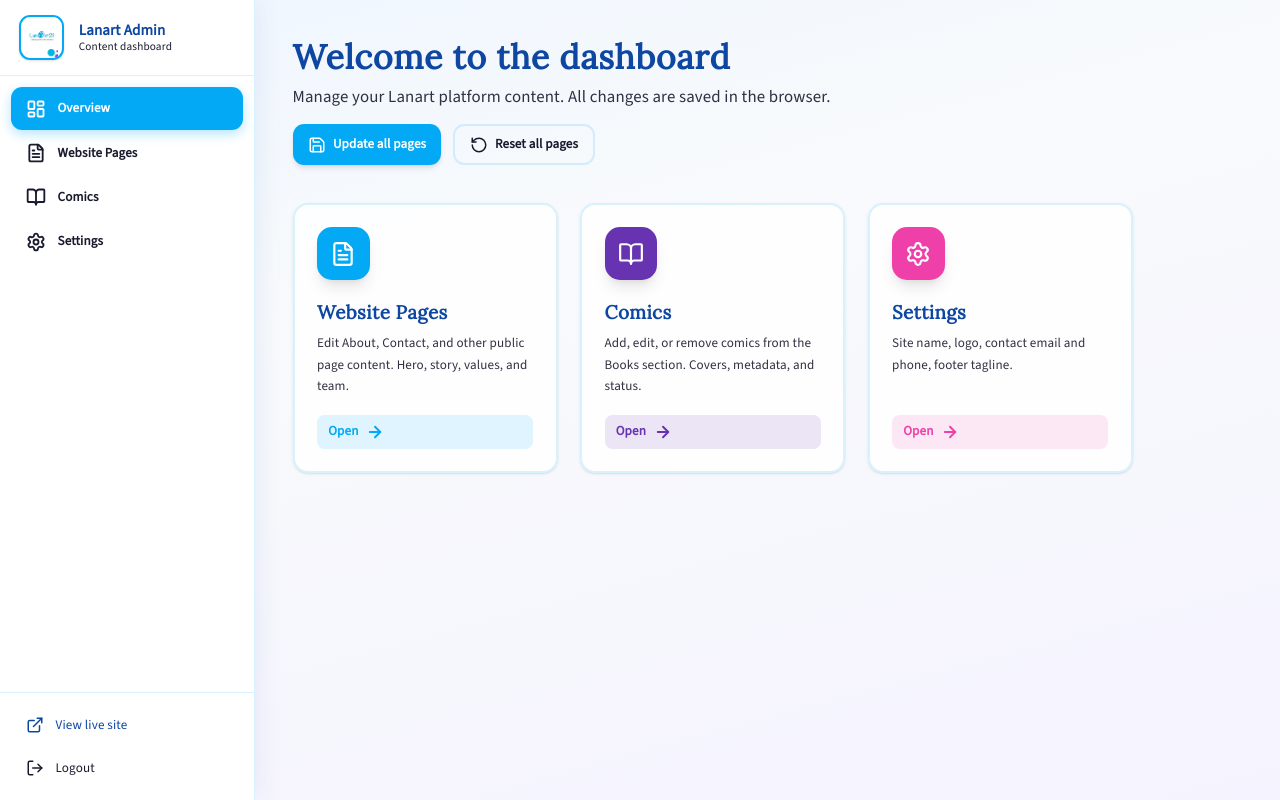
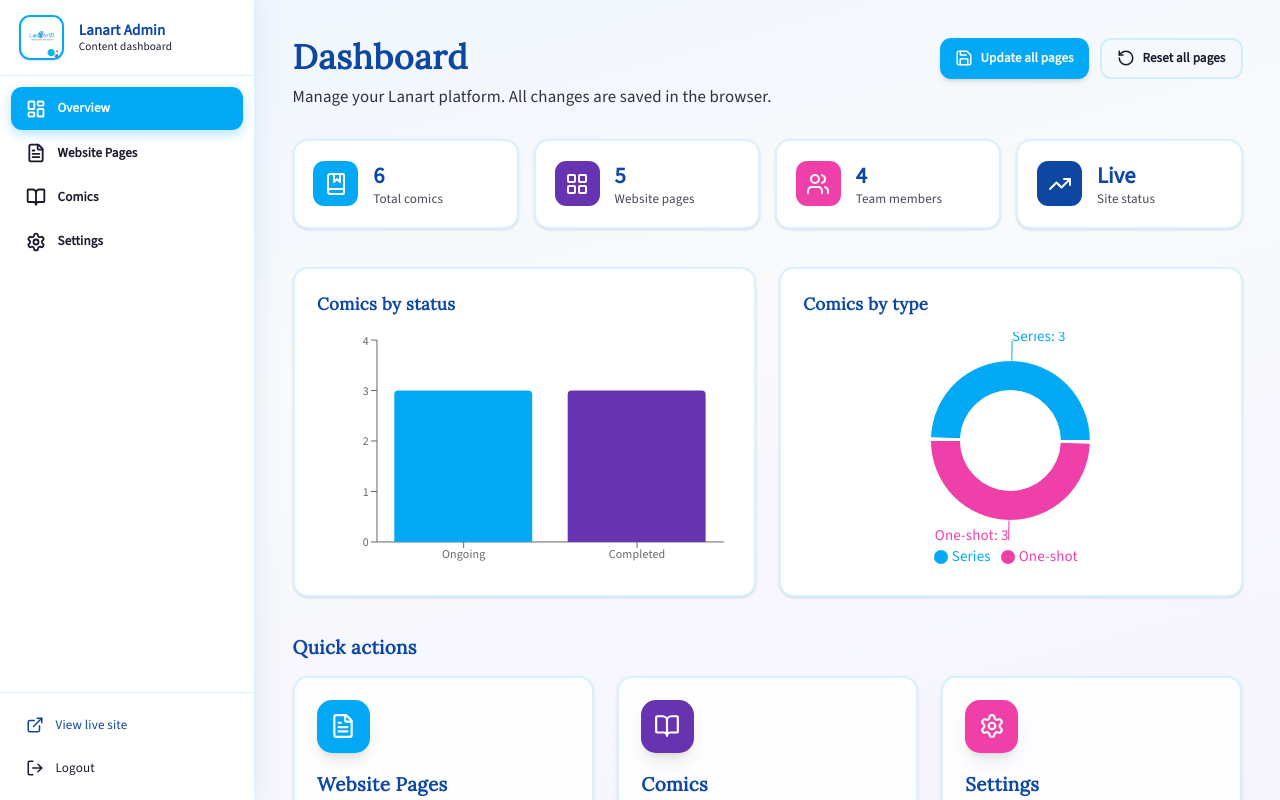
Before and after one commit to NexventuresLtd/Laranat-project, a React (Vite) app in the folder client_web/: page /dashboard in a window 1280 px wide. Shown: the top 800 px of the page. Built offline with nearby package versions, Linux system fonts and the light colour scheme.

Commit message:
feat: dashboard

```diff
--- a/client_web/src/pages/Dashboard/DashboardHome.tsx
+++ b/client_web/src/pages/Dashboard/DashboardHome.tsx
@@ -1,7 +1,31 @@
-import React, { useState } from 'react';
+import React, { useMemo, useState } from 'react';
 import { Link } from 'react-router-dom';
-import { FileText, BookOpen, Settings, ArrowRight, Save, RotateCcw } from 'lucide-react';
+import {
+  FileText,
+  BookOpen,
+  Settings,
+  ArrowRight,
+  Save,
+  RotateCcw,
+  LayoutGrid,
+  BookMarked,
+  Users,
+  TrendingUp,
+} from 'lucide-react';
+import {
+  BarChart,
+  Bar,
+  XAxis,
+  YAxis,
+  Tooltip,
+  ResponsiveContainer,
+  PieChart,
+  Pie,
+  Cell,
+  Legend,
+} from 'recharts';
 import { useSiteContent } from '../../context/SiteContentContext';
+import { useComics } from '../../context/ComicsContext';
 
 const cards = [
   {
@@ -30,10 +54,42 @@ const cards = [
   },
 ];
 
+const CHART_COLORS = ['#03A9F4', '#6733B0', '#EE40A8', '#0D47A1'];
+
 const DashboardHome: React.FC = () => {
-  const { persistAll, resetAllPages } = useSiteContent();
+  const { persistAll, resetAllPages, about, settings } = useSiteContent();
+  const { comics } = useComics();
   const [saved, setSaved] = useState(false);
   const [resetDone, setResetDone] = useState(false);
+
+  const stats = useMemo(() => {
+    const byStatus = comics.reduce(
+      (acc, c) => {
+        acc[c.status] = (acc[c.status] || 0) + 1;
+        return acc;
+      },
+      {} as Record<string, number>
+    );
+    const byType = comics.reduce(
+      (acc, c) => {
+        acc[c.type] = (acc[c.type] || 0) + 1;
+        return acc;
+      },
+      {} as Record<string, number>
+    );
+    return {
+      totalComics: comics.length,
+      totalTeamMembers: about.teamSection.members.length,
+      barData: [
+        { name: 'Ongoing', count: byStatus.ongoing ?? 0, fill: CHART_COLORS[0] },
+        { name: 'Completed', count: byStatus.completed ?? 0, fill: CHART_COLORS[1] },
+      ],
+      pieData: [
+        { name: 'Series', value: byType.series ?? 0, fill: CHART_COLORS[0] },
+        { name: 'One-shot', value: byType['one-shot'] ?? 0, fill: CHART_COLORS[2] },
+      ].filter((d) => d.value > 0),
+    };
+  }, [comics, about.teamSection.members.length]);
 
   const handleUpdateAll = () => {
     persistAll();
@@ -42,21 +98,27 @@ const DashboardHome: React.FC = () => {
   };
 
   const handleResetAllPages = () => {
-    if (!window.confirm('Reset all page content (Home, Services, Portfolio, About, Contact) to default? Your current edits will be lost. Settings and Comics are not affected.')) return;
+    if (
+      !window.confirm(
+        'Reset all page content (Home, Services, Portfolio, About, Contact) to default? Your current edits will be lost. Settings and Comics are not affected.'
+      )
+    )
+      return;
     resetAllPages();
     setResetDone(true);
     setTimeout(() => setResetDone(false), 2500);
   };
 
   return (
-    <div className="max-w-4xl">
-      <div className="mb-10 flex flex-wrap items-start justify-between gap-4">
+    <div className="max-w-6xl">
+      {/* Header */}
+      <div className="mb-8 flex flex-wrap items-start justify-between gap-4">
         <div>
           <h1 className="text-3xl md:text-4xl font-bold tracking-tight" style={{ color: 'var(--color-deep-blue)' }}>
-            Welcome to the dashboard
+            Dashboard
           </h1>
           <p className="mt-2 text-lg text-[var(--navbar-text)]/90">
-            Manage your Lanart platform content. All changes are saved in the browser.
+            Manage your Lanart platform. All changes are saved in the browser.
           </p>
         </div>
         <div className="flex flex-wrap gap-3">
@@ -80,6 +142,143 @@ const DashboardHome: React.FC = () => {
           </button>
         </div>
       </div>
+
+      {/* Stats cards */}
+      <div className="mb-10 grid gap-4 sm:grid-cols-2 lg:grid-cols-4">
+        <div
+          className="flex items-center gap-4 rounded-2xl border-2 bg-white p-5 shadow-sm"
+          style={{ borderColor: 'var(--navbar-border)' }}
+        >
+          <div
+            className="flex h-12 w-12 shrink-0 items-center justify-center rounded-xl text-white"
+            style={{ backgroundColor: 'var(--color-primary-blue)' }}
+          >
+            <BookMarked size={24} />
+          </div>
+          <div>
+            <p className="text-2xl font-bold" style={{ color: 'var(--color-deep-blue)' }}>
+              {stats.totalComics}
+            </p>
+            <p className="text-sm font-medium text-[var(--navbar-text)]/80">Total comics</p>
+          </div>
+        </div>
+        <div
+          className="flex items-center gap-4 rounded-2xl border-2 bg-white p-5 shadow-sm"
+          style={{ borderColor: 'var(--navbar-border)' }}
+        >
+          <div
+            className="flex h-12 w-12 shrink-0 items-center justify-center rounded-xl text-white"
+            style={{ backgroundColor: 'var(--color-secondary-purple)' }}
+          >
+            <LayoutGrid size={24} />
+          </div>
+          <div>
+            <p className="text-2xl font-bold" style={{ color: 'var(--color-deep-blue)' }}>
+              5
+            </p>
+            <p className="text-sm font-medium text-[var(--navbar-text)]/80">Website pages</p>
+          </div>
+        </div>
+        <div
+          className="flex items-center gap-4 rounded-2xl border-2 bg-white p-5 shadow-sm"
+          style={{ borderColor: 'var(--navbar-border)' }}
+        >
+          <div
+            className="flex h-12 w-12 shrink-0 items-center justify-center rounded-xl text-white"
+            style={{ backgroundColor: 'var(--color-accent-pink)' }}
+          >
+            <Users size={24} />
+          </div>
+          <div>
+            <p className="text-2xl font-bold" style={{ color: 'var(--color-deep-blue)' }}>
+              {stats.totalTeamMembers}
+            </p>
+            <p className="text-sm font-medium text-[var(--navbar-text)]/80">Team members</p>
+          </div>
+        </div>
+        <div
+          className="flex items-center gap-4 rounded-2xl border-2 bg-white p-5 shadow-sm"
+          style={{ borderColor: 'var(--navbar-border)' }}
+        >
+          <div
+            className="flex h-12 w-12 shrink-0 items-center justify-center rounded-xl text-white"
+            style={{ backgroundColor: 'var(--color-deep-blue)' }}
+          >
+            <TrendingUp size={24} />
+          </div>
+          <div>
+            <p className="text-2xl font-bold" style={{ color: 'var(--color-deep-blue)' }}>
+              {settings.siteName ? 'Live' : '—'}
+            </p>
+            <p className="text-sm font-medium text-[var(--navbar-text)]/80">Site status</p>
+          </div>
+        </div>
+      </div>
+
+      {/* Charts row */}
+      <div className="mb-10 grid gap-6 lg:grid-cols-2">
+        <div
+          className="rounded-2xl border-2 bg-white p-6 shadow-sm"
+          style={{ borderColor: 'var(--navbar-border)' }}
+        >
+          <h3 className="mb-4 text-lg font-bold" style={{ color: 'var(--color-deep-blue)' }}>
+            Comics by status
+          </h3>
+          <div className="h-64">
+            <ResponsiveContainer width="100%" height="100%">
+              <BarChart data={stats.barData} margin={{ top: 8, right: 8, left: 0, bottom: 0 }}>
+                <XAxis dataKey="name" tick={{ fontSize: 12 }} />
+                <YAxis allowDecimals={false} tick={{ fontSize: 12 }} />
+                <Tooltip />
+                <Bar dataKey="count" fill="var(--color-primary-blue)" radius={[4, 4, 0, 0]} />
+              </BarChart>
+            </ResponsiveContainer>
+          </div>
+        </div>
+        <div
+          className="rounded-2xl border-2 bg-white p-6 shadow-sm"
+          style={{ borderColor: 'var(--navbar-border)' }}
+        >
+          <h3 className="mb-4 text-lg font-bold" style={{ color: 'var(--color-deep-blue)' }}>
+            Comics by type
+          </h3>
+          <div className="h-64">
+            {stats.pieData.length > 0 ? (
+              <ResponsiveContainer width="100%" height="100%">
+                <PieChart>
+                  <Pie
+                    data={stats.pieData}
+                    cx="50%"
+                    cy="50%"
+                    innerRadius={50}
+                    outerRadius={80}
+                    paddingAngle={2}
+                    dataKey="value"
+                    nameKey="name"
+                    label={({ name, value }: { name: string; value: number }) => `${name}: ${value}`}
+                  >
+                    {stats.pieData.map((entry, index) => (
+                      <Cell key={index} fill={entry.fill} />
+                    ))}
+                  </Pie>
+                  <Tooltip />
+                  <Legend />
+                </PieChart>
+              </ResponsiveContainer>
+            ) : (
+              <div className="flex h-full items-center justify-center text-[var(--navbar-text)]/70">
+                No comics yet. Add comics to see the chart.
+              </div>
+            )}
+          </div>
+        </div>
+      </div>
+
+      {/* Quick links */}
+      <div>
+        <h2 className="mb-4 text-xl font-bold" style={{ color: 'var(--color-deep-blue)' }}>
+          Quick actions
+        </h2>
         <div className="grid gap-6 sm:grid-cols-2 lg:grid-cols-3">
           {cards.map(({ title, description, to, icon: Icon, color, accent }) => (
             <Link
@@ -94,10 +293,10 @@ const DashboardHome: React.FC = () => {
               >
                 <Icon size={26} strokeWidth={2} />
               </div>
-            <h2 className="text-xl font-bold mb-2" style={{ color: 'var(--color-deep-blue)' }}>
+              <h2 className="mb-2 text-xl font-bold" style={{ color: 'var(--color-deep-blue)' }}>
                 {title}
               </h2>
-            <p className="text-sm leading-relaxed text-[var(--navbar-text)] flex-1 opacity-90">
+              <p className="flex-1 text-sm leading-relaxed text-[var(--navbar-text)] opacity-90">
                 {description}
               </p>
               <span
@@ -110,6 +309,7 @@ const DashboardHome: React.FC = () => {
           ))}
         </div>
       </div>
+    </div>
   );
 };
 
```
Also changed, not shown: client_web/package.json (+1 -42 lines), 1 other file (tests, documents, lock files or other folders). Lines whose indentation alone changed are shown as unchanged.
